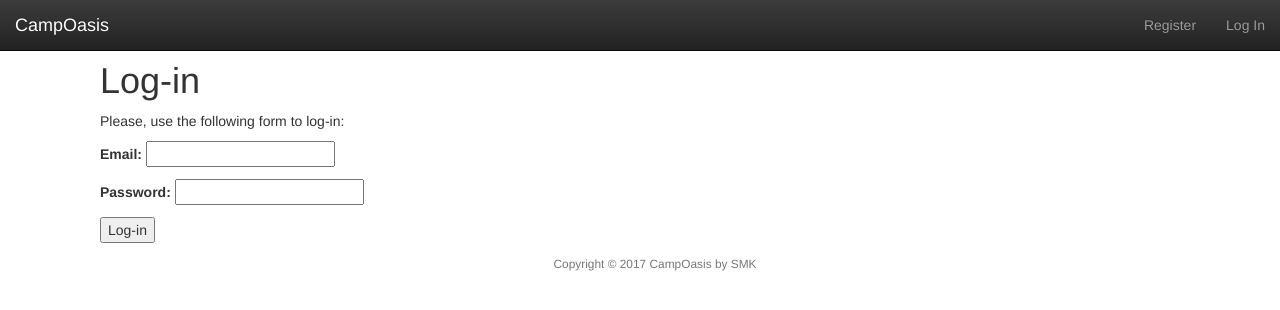
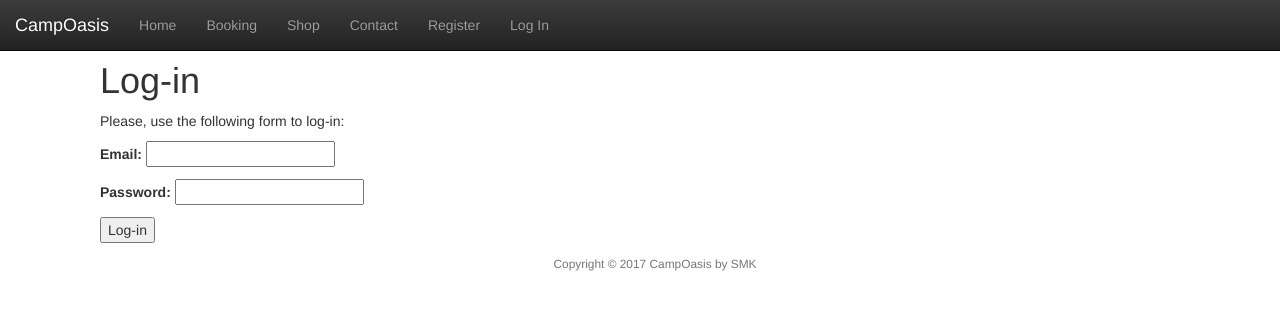
Before and after one commit to Mauya/campersApp, a Django app: page /accounts/login/?next=/accounts/ in a window 1280 px wide. Shown: the top 310 px of the page. Run offline with Django 3.2, Linux system fonts and the light colour scheme; parts of the project's set-up code (start-up, migrations or seed data) failed here and were passed over; some libraries are stand-ins or nearby versions.

Commit message:
sorting NoReverseMatch with booking urls

```diff
--- a/accounts/views.py
+++ b/accounts/views.py
@@ -70,12 +70,11 @@ def edit(request):
     else:
         user_form = UserEditForm(instance=request.user)
         profile_form = ProfileEditForm(instance=request.user.profile)
-    return render(request, 'accounts/edit.html', {'user_form': user_form,
-                                                 'profile_form': profile_form})
+    return render(request, 'accounts/edit.html', {'user_form': user_form, 'profile_form': profile_form})
 
 @login_required
 def dashboard(request):
-    return render(request, 'dashboard.html', {'section': 'dashboard'})
+    return render(request, 'accounts/dashboard.html', {'section': 'dashboard'})
 
 def contact(request):
     form_class = ContactForm
--- a/booking/urls.py
+++ b/booking/urls.py
@@ -1,11 +1,11 @@
 from django.conf.urls import url
-import booking.views
+from . import views
 
 # Booking form urls
 urlpatterns = [
-    url(r'^booking/$', booking.views.booking_form, name='booking_form'),
-    url(r'^(?P<pk>\d+)/$', booking.views.booking_detail, name='booking_detail'),
-    url(r'^(?P<pk>\d+)/edit/$', booking.views.booking_edit, name='booking_edit'),
-    url(r'^$', booking.views.booking_list, name='booking_list'),
-    url(r'^(?P<id>\d+)/delete/$', booking.views.booking_delete, name='booking_delete'),
+    url(r'^booking/$', views.booking_form, name='booking_form'),
+    url(r'^(?P<pk>\d+)/$', views.booking_detail, name='booking_detail'),
+    url(r'^(?P<pk>\d+)/edit/$', views.booking_edit, name='booking_edit'),
+    url(r'^$', views.booking_list, name='booking_list'),
+    url(r'^(?P<id>\d+)/delete/$', views.booking_delete, name='booking_delete'),
     ]
--- a/campersApp/urls.py
+++ b/campersApp/urls.py
@@ -22,7 +22,8 @@ from django.conf.urls.static import static
 urlpatterns = [
     url(r'^$', views.index, name='home'),
     url(r'^admin/', include(admin.site.urls)),
-    url(r'^accounts/', include('accounts.urls', namespace='account')),
+    url(r'^accounts/', include('accounts.urls')),
+    url(r'^booking/', include('booking.urls', namespace='booking')),
     url(r'^shop/', include('shop.urls', namespace='shop')),
     url(r'^cart/', include('cart.urls', namespace='cart')),
     url(r'^orders/', include('orders.urls', namespace='orders')),
--- a/functional_tests/testing.txt
+++ /dev/null
@@ -1 +0,0 @@
-"selenium==3.8.0"
--- a/payment/urls.py
+++ b/payment/urls.py
@@ -1,5 +1,6 @@
 from django.conf.urls import url
 from . import views
+
 
 
 urlpatterns = [
--- a/templates/base.html
+++ b/templates/base.html
@@ -36,21 +36,21 @@
                 </button>
                 <!--Below is the top-left hand side of the screen where you usually see a company/project name and a logo-->
                 <!--The next line sends the user back to the home page-->
-                <a class="navbar-brand" href="#">CampOasis</a>
+                <a id="logo" class="navbar-brand" href="/">CampOasis</a>
             </div>
 
             <div id= "navbar" class="navbar-collapse collapse">
-                {% if user_is_authenticated %}
                 <ul class="nav navbar-nav pull-left">
                    <li><a href="{% url 'home' %}">Home</a></li>
-                   <li><a href="{% url '' %}">Booking</a></li>
-                   <li><a href="{% url 'shop:shop' %}">Shop</a></li>
-                   <li><a href="#">Contact</a></li>
+                   <li><a href="{% url 'booking' %}">Booking</a></li>
+                   <li><a href="{% url 'shop' %}">Shop</a></li>
+                   <li><a href="{% url 'contact' %}">Contact</a></li>
+                    {% if user.is_authenticated %}
                     <li><a href="{% url 'accounts:logout' %}">Log Out</a></li>
                      <li><a href="{% url 'accounts:view_profile' %}">Profile</a></li>
                     <li><a href="{% url 'accounts:edit_profile' %}">Edit profile</a></li>
                 </ul>
-                {% else %}
+                    {% else %}
                 <ul class = "nav navbar-nav pull-right">
                    <li><a href="{% url 'accounts:register' %}">Register</a></li>
                    <li><a href="{% url 'accounts:login' %}">Log In</a></li>
```
Also changed, not shown: booking/views.py (+4 -4 lines), templates/registration/logout.html (added, +8 -0 lines).
